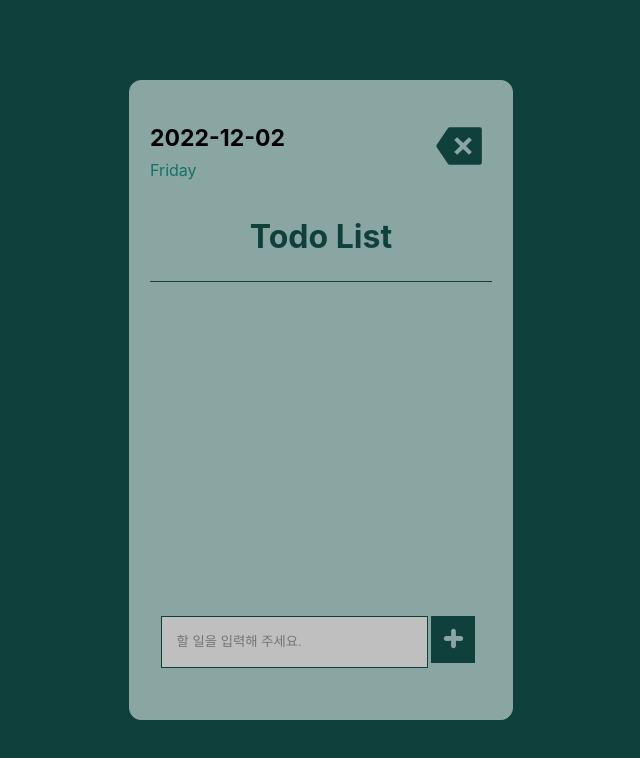
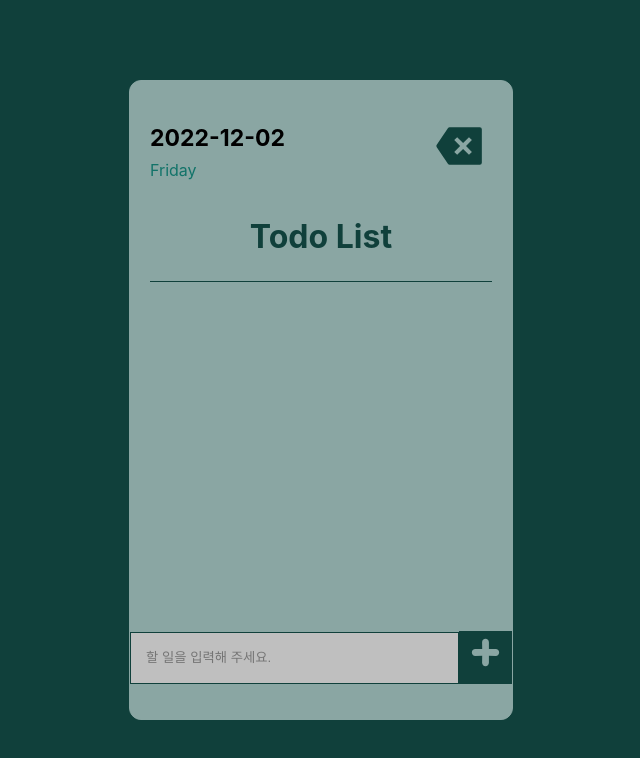
Before and after one commit to khakikokyo/todo-list, a React (Create React App) app: page / in a window 1280 px wide. Shown: the top 758 px of the page, without its empty margins (319-959 px from the left). Built offline with nearby package versions, Linux system fonts and the light colour scheme.

Commit message:
@media 추가

```diff
--- a/src/App.css
+++ b/src/App.css
@@ -51,12 +51,17 @@ div {
 .create__box {
   width: 100%;
   position: absolute;
-  right: 7%;
-  bottom: 8%;
+  bottom: 35px;
+  left: 0;
+}
+.create__box form {
+  display: flex;
+  justify-content: space-around;
+  align-items: center;
 }
 .create__input {
   background-color: #bfbfbf;
-  width: 70%;
+  width: 450px;
   height: 52px;
   outline: none;
   padding: 15px;
@@ -68,11 +73,9 @@ div {
   background-color: #10403b;
   outline: none;
   color: #8aa6a3;
-  font-size: 29px;
-  position: absolute;
-  right: 10px;
-  padding: 2% 2% 1% 2%;
+  font-size: 41px;
   cursor: pointer;
+  box-sizing: border-box;
 }
 .create__button:hover {
   background-color: #bfbfbf;
@@ -107,3 +110,9 @@ div {
 .todolist__delete:hover {
   color: #127369;
 }
+
+@media screen and (max-width: 992px) {
+  .todo__container {
+    width: 80%;
+  }
+}
```
